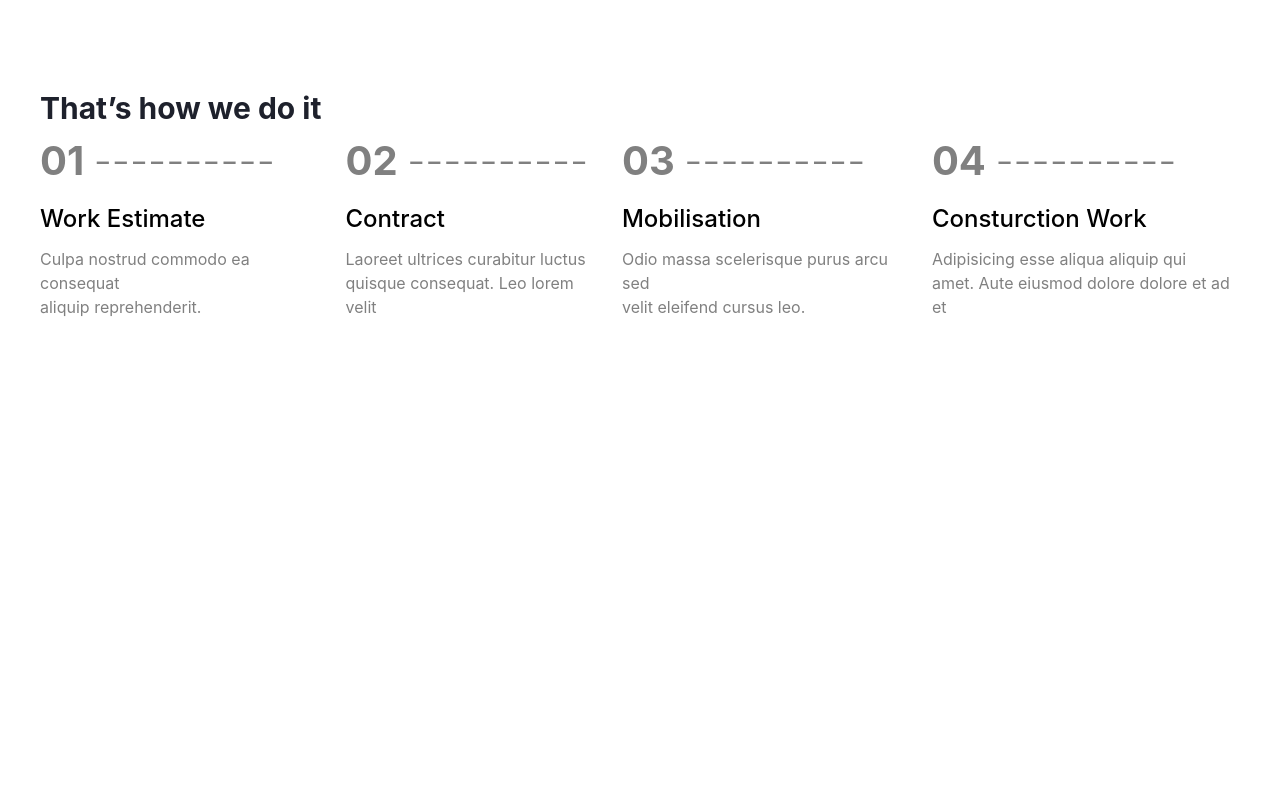
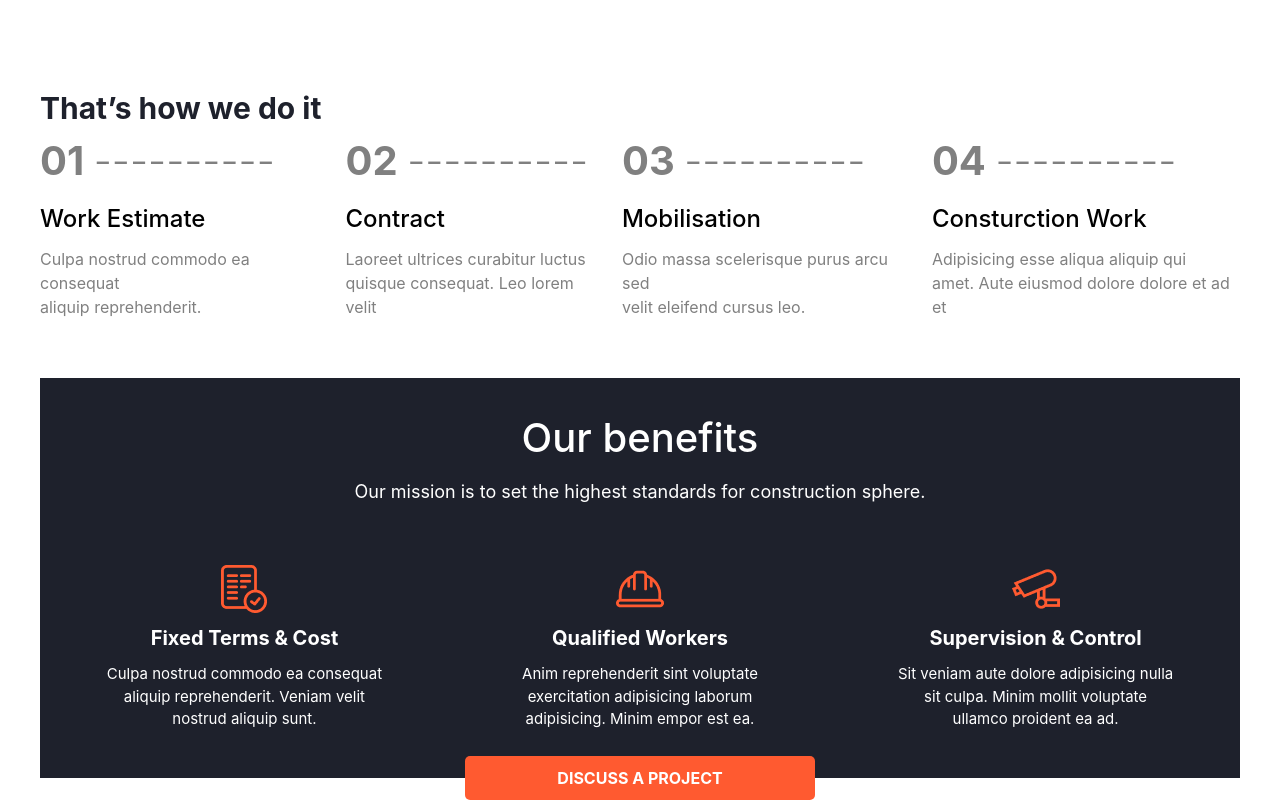
Before and after one commit to nozimnegmatov0010/teamwork2, a website: page src/bilol.html in a window 1280 px wide. Shown: the part 1041-1841 px from the top of the page. Before the commit the page ends 1399 px from the top, so only its background shows below. Drawn offline with nearby package versions, Linux system fonts and the light colour scheme; files that its build step writes are made by us from their sources.

Commit message:
section 3 page 3

```diff
--- a/src/bilol.html
+++ b/src/bilol.html
@@ -128,5 +128,63 @@
             </div>
         </div>
     </div>
+
+    <div class="hidden lg:block max-w-[1200px] m-auto">
+        <div class="w-[100%] h-[400px] bg-[#1E212C] mt-[20px]">
+            <p class="text-[white] text-[40px] font-medium text-center pt-[30px]">Our benefits</p>
+            <p class="text-[white] text-[18px] text-center mt-[10px]">Our mission is to set the highest standards for construction sphere.</p>
+            <div class="flex justify-center items-center gap-[140px] mt-[60px]">
+                <div>
+                    <img src="./images/ic-contract.png" class="mx-auto" alt="">
+                    <p class="text-center text-[20px] font-bold mt-[10px] text-[white]">Fixed Terms & Cost</p>
+                    <p class="text-center text-[15px] mt-[10px] text-[white]">Culpa nostrud commodo ea consequat<br>aliquip reprehenderit. Veniam velit<br>nostrud aliquip sunt.</p>
+                </div>
+                <div>
+                    <img src="./images/ic-helmet.png" class="mx-auto" alt="">
+                    <p class="text-center text-[20px] font-bold mt-[10px] text-[white]">Qualified Workers</p>
+                    <p class="text-center text-[15px] mt-[10px] text-[white]">Anim reprehenderit sint voluptate<br>exercitation adipisicing laborum<br>adipisicing. Minim empor est ea.</p>
+                </div>
+                <div>
+                    <img src="./images/ic-camera.png" class="mx-auto" alt="">
+                    <p class="text-center text-[20px] font-bold mt-[10px] text-[white]">Supervision & Control</p>
+                    <p class="text-center text-[15px] mt-[10px] text-[white]">Sit veniam aute dolore adipisicing nulla<br>sit culpa. Minim mollit voluptate<br>ullamco proident ea ad.</p>
+                </div>
+            </div>
+            <div class="flex justify-center items-center mt-[25px]">
+                <button class="text-[white] bg-[#FF5A30] w-[350px] h-[44px] font-bold rounded-[5px]">DISCUSS A PROJECT</button>
+            </div>
+        </div>
+    </div>
+
+    <div class="lg:hidden max-w-[500px] m-auto">
+        <div class="w-[100%] h-[735px] mt-[20px] bg-[#1E212C]">
+            <p class="text-[white] text-[30px] font-medium text-center pt-[30px]">Our benefits</p>
+            <p class="text-[white] text-[14px] text-center">Our mission is to set the highest standards for construction sphere.</p>
+            <div class="flex justify-center items-center mt-[30px]">
+                <div>
+                    <img src="./images/ic-contract.png" class="mx-auto" alt="">
+                    <p class="text-[20px] font-medium text-[white] mt-[10px] text-center">Fixed Terms & Cost</p>
+                    <p class="font-light text-[white] mt-[10px] text-center">Culpa nostrud commodo ea consequat aliquip reprehenderit. Veniam velit nostrud aliquip sunt.</p>
+                </div>
+            </div>
+            <div class="flex justify-center items-center mt-[30px]">
+                <div>
+                    <img src="./images/ic-helmet.png" class="mx-auto" alt="">
+                    <p class="text-[20px] font-medium text-[white] mt-[10px] text-center">Fixed Terms & Cost</p>
+                    <p class="font-light text-[white] mt-[10px] text-center">Culpa nostrud commodo ea consequat aliquip reprehenderit. Veniam velit nostrud aliquip sunt.</p>
+                </div>
+            </div>
+            <div class="flex justify-center items-center mt-[30px]">
+                <div>
+                    <img src="./images/ic-camera.png" class="mx-auto" alt="">
+                    <p class="text-[20px] font-medium text-[white] mt-[10px] text-center">Fixed Terms & Cost</p>
+                    <p class="font-light text-[white] mt-[10px] text-center">Culpa nostrud commodo ea consequat aliquip reprehenderit. Veniam velit nostrud aliquip sunt.</p>
+                </div>
+            </div>
+            <div class="flex justify-center items-center mt-[30px]">
+                <button class="text-[white] bg-[#FF5A30] w-[300px] h-[40px] font-bold rounded-[5px]">DISCUSS A PROJECT</button>
+            </div>
+        </div>
+    </div>
 </body>
 </html>
```
Also changed, not shown: src/images/ic-camera.png (added), src/images/ic-contract.png (added), src/images/ic-helmet.png (added).
